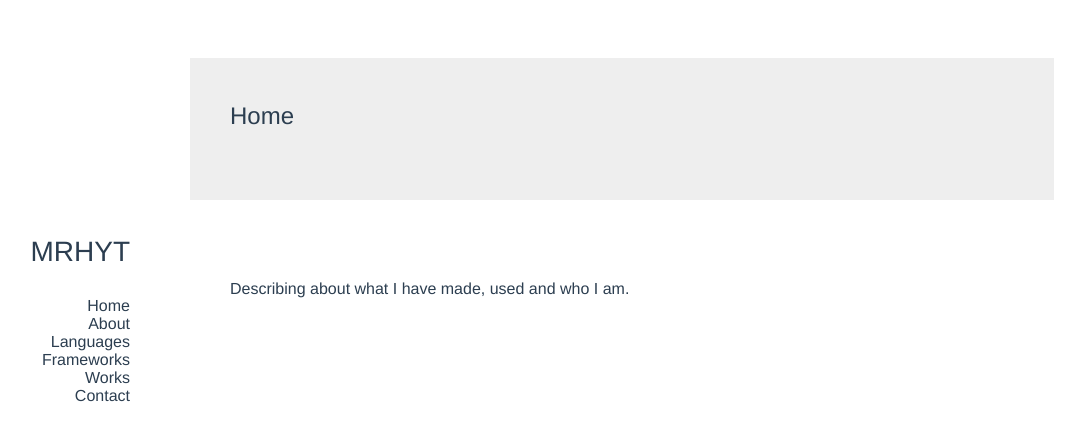
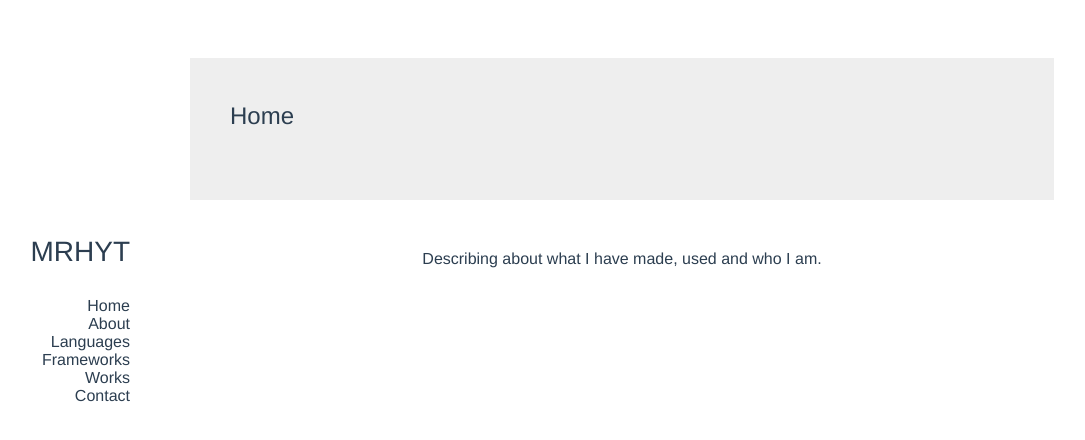
Before and after one commit to High-Temple-Force/portfolio-by-vue.js, a Vue app: page /languages in a window 1280 px wide. Shown: the top 440 px of the page, without its empty margins (158-1243 px from the left). Built offline with nearby package versions, Linux system fonts and the light colour scheme.

Commit message:
Added frameworks icons

```diff
--- a/src/App.vue
+++ b/src/App.vue
@@ -92,4 +92,9 @@ a:hover {
     .page-fade-leave-to {
 	    opacity: 0;
     }
+
+    .contents p {
+        padding: 40px;
+        padding-top: 10px;
+    }
 </style>
--- a/src/components/About.vue
+++ b/src/components/About.vue
@@ -46,27 +46,25 @@
         margin-bottom: 40px;
         height: 100%;
     }
-    .contents p {
-        padding: 40px;
-    }
     tr {
         text-align: left;
     }
     .tbody {
-	width: 800px;
+        width: 100%;
         border-radius: 50px;
         margin: 20px auto;
 
     }
     table {
-    padding: 50px 0;
+        padding: 50px ;
         padding-left: 40px;
         align-self: left;
+        width: 100%;
     }
     th {
         padding-right: 20px;
         font-weight: normal;
-    text-align: left;
+        text-align: center;
     }
     td {
     font-size: 20px;
--- a/src/components/Contact.vue
+++ b/src/components/Contact.vue
@@ -4,7 +4,11 @@
             <p id="concept">Contact</p>
         </div>
         <div class="contents">
-            <p>こちらまで. dd11blues[at]gmail.com</p>
+            <a href="mailto:1d1dreds@gmail.com">
+                <span style="font-size: 100px;">
+                    <i class="fas fa-envelope"></i>
+                </span>
+            </a>
         </div>
     </div>
 </template>
@@ -18,7 +22,9 @@
         margin-bottom: 40px;
         height: 500px;
     }
-    .contents p {
-        padding: 40px;
+    .fa-envelope {
+        margin-top: 70px;
     }
+
+
 </style>
--- a/src/components/Frameworks.vue
+++ b/src/components/Frameworks.vue
@@ -21,26 +21,32 @@ export default {
             frameworks: [
                 {
                     name: 'GCP',
+                    fabicon: 'fab fa-google',
                     content: 'GCE, GAE, Datastore, Loadbalancerを使用しました。'
                 },
                 {
                     name: 'Heroku',
+                    fabicon: 'fab fa-hire-a-helper',
                     content: 'LINE BOTの運用のため使用しました。'
                 },
                 {
                     name: 'MySQL /PostgresSQL',
+                    fabicon: 'fas fa-database',
                     content: 'ポートフォリオサイト作成時とLINE BOT作成時に、双方のDBを使用しました。'
                 },
                 {
                     name: 'Node.js',
+                    fabicon: 'fab fa-node-js',
                     content: 'LINE BOT作成時に使用しました。'
                 },
                 {
                     name: 'Vue.js',
+                    fabicon: 'fab fa-vuejs',
                     content: 'このサイトを作成するため使用しました。'
                 },
                 {
                     name: 'Github',
+                    fabicon: 'fab fa-github',
                     content: '開発用に。複数人での開発経験もあります。'
                 }
             ]
@@ -59,7 +65,4 @@ export default {
         margin-bottom: 40px;
         height: 780px;
     }
-    .contents p {
-        padding: 40px;
-    }
 </style>
--- a/src/components/Home.vue
+++ b/src/components/Home.vue
@@ -1,5 +1,5 @@
 <template>
-    <div class="mainview">
+    <div class="mainview" v->
         <div class="concept">
             <p id="concept">Home</p>
         </div>
@@ -18,8 +18,4 @@
         margin-bottom: 40px;
         height: 500px;
     }
-    .contents p {
-        padding: 40px;
-        text-align: left;
-    }
 </style>
--- a/src/components/Languages.vue
+++ b/src/components/Languages.vue
@@ -69,9 +69,5 @@
         height: 100%;
         min-height: 500px;
     }
-    .contents p {
-        padding: 40px;
-        padding-top: 0px;
-    }
 
 </style>
--- a/src/components/Works.vue
+++ b/src/components/Works.vue
@@ -18,7 +18,4 @@
         margin-bottom: 40px;
         height: 780px;
     }
-    .contents p {
-        padding: 40px;
-    }
 </style>
--- a/src/main.js
+++ b/src/main.js
@@ -3,15 +3,12 @@
 import Vue from 'vue'
 import App from './App'
 import router from './router'
-import { library } from '@fortawesome/fontawesome-svg-core'
-import { faUserSecret } from '@fortawesome/free-solid-svg-icons'
+import { dom } from '@fortawesome/fontawesome-svg-core'
 import { FontAwesomeIcon } from '@fortawesome/vue-fontawesome'
-import { dom } from '@fortawesome/fontawesome-svg-core'
 import '@fortawesome/fontawesome-free-webfonts/css/fontawesome.css'
 import '@fortawesome/fontawesome-free-webfonts/css/fa-brands.css'
 import '@fortawesome/fontawesome-free-webfonts/css/fa-solid.css'
 
-library.add(faUserSecret)
 Vue.component('font-awesome-icon', FontAwesomeIcon)
 Vue.config.productionTip = false
 dom.watch()
```
Lines whose indentation alone changed are shown as unchanged.
